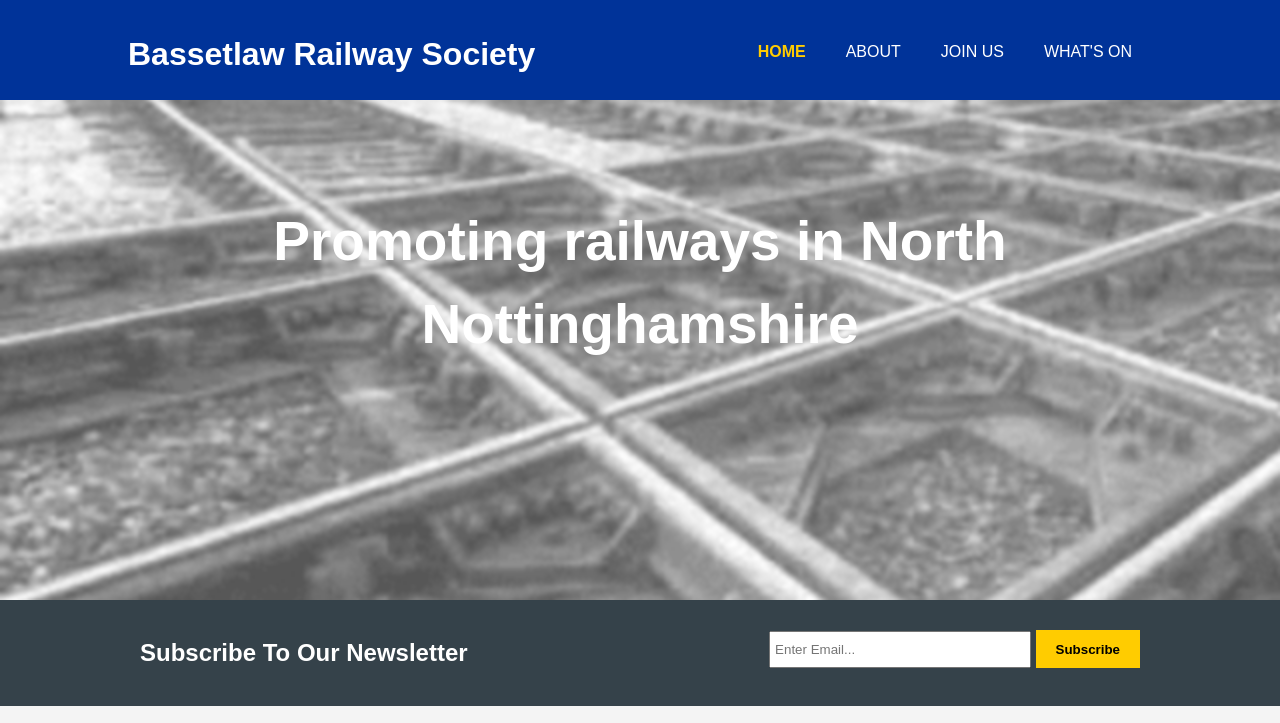
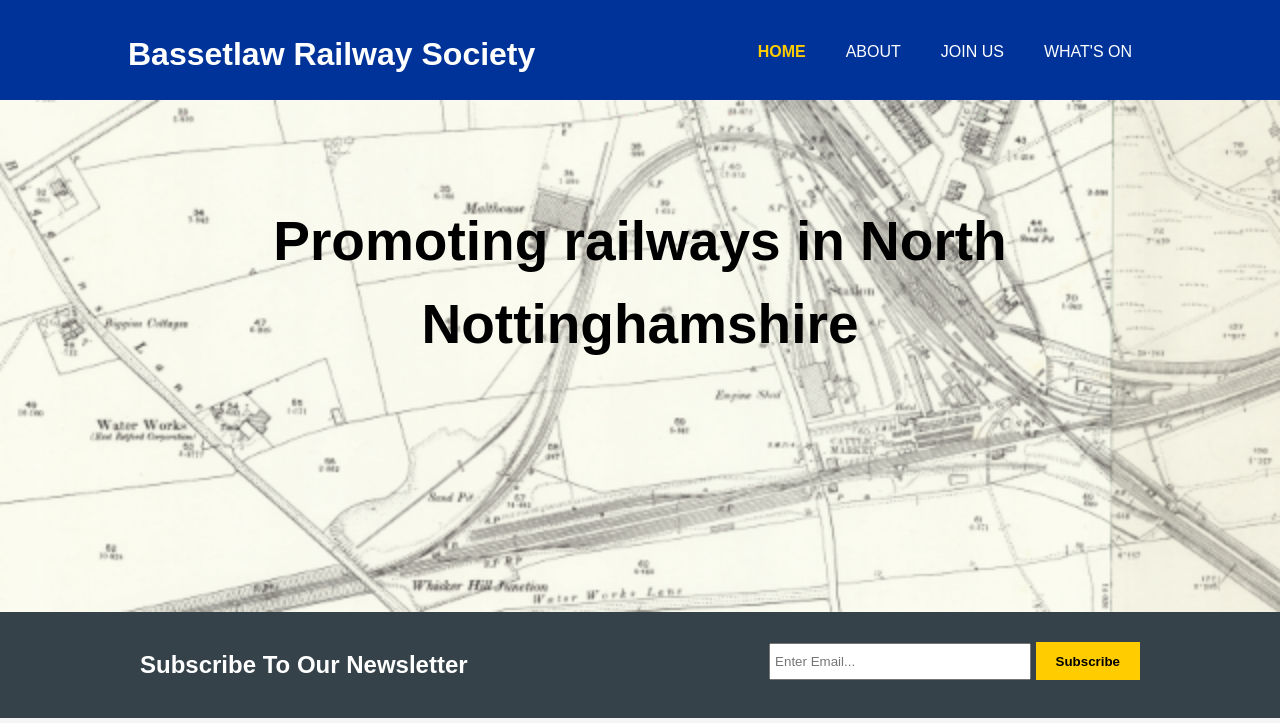
Before and after one commit to julianpratt/bassetlaw, a plain HTML site: page index.html in a window 1280 px wide. Shown: the top 723 px of the page. Drawn offline with Linux system fonts and the light colour scheme.

Commit message:
Changed front photo

```diff
--- a/css/style.css
+++ b/css/style.css
@@ -99,12 +99,12 @@ header a:hover{
 
 /* Showcase */
 #showcase{
-  min-height:500px;
-  background:url('../img/showcase.jpg');
+  min-height:512px;
+  background:url('../img/retford3.png');
   background-repeat: no-repeat;
-  background-size: 2076px 500px;
+  background-size: 1822px 512px;
   text-align:center;
-  color:#ffffff;
+  color:#000000;
 }
 
 #showcase h1{
```
Also changed, not shown: img/retford2.png (added), img/retford3.png (added), 1 other file.
